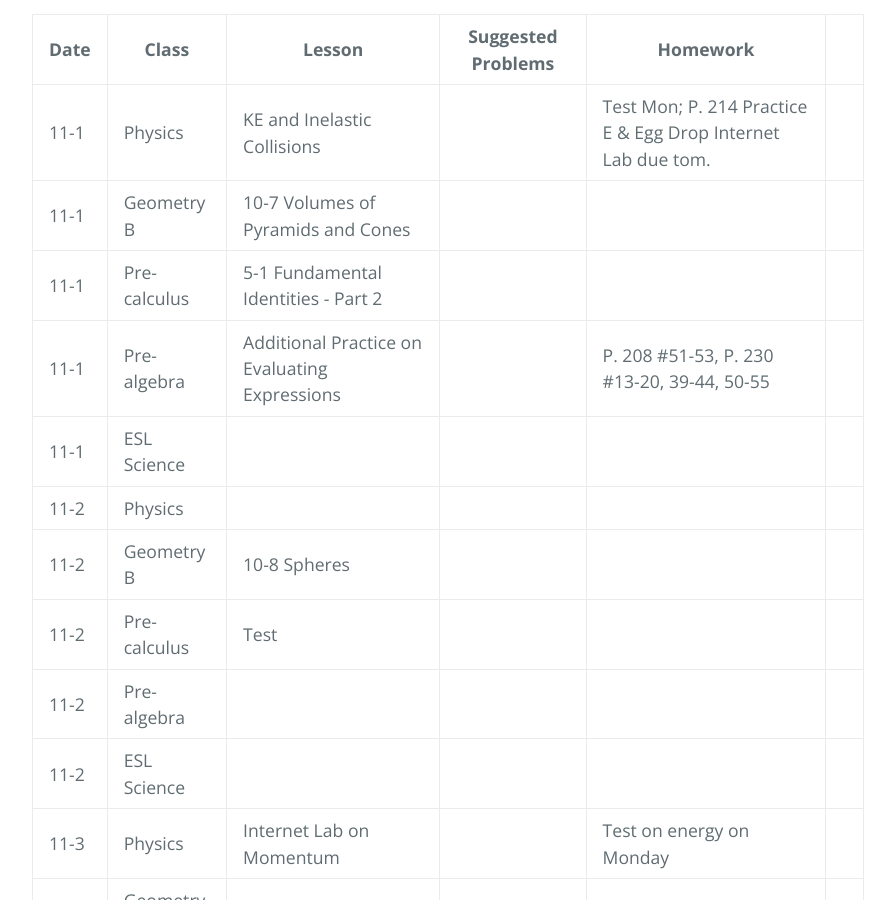
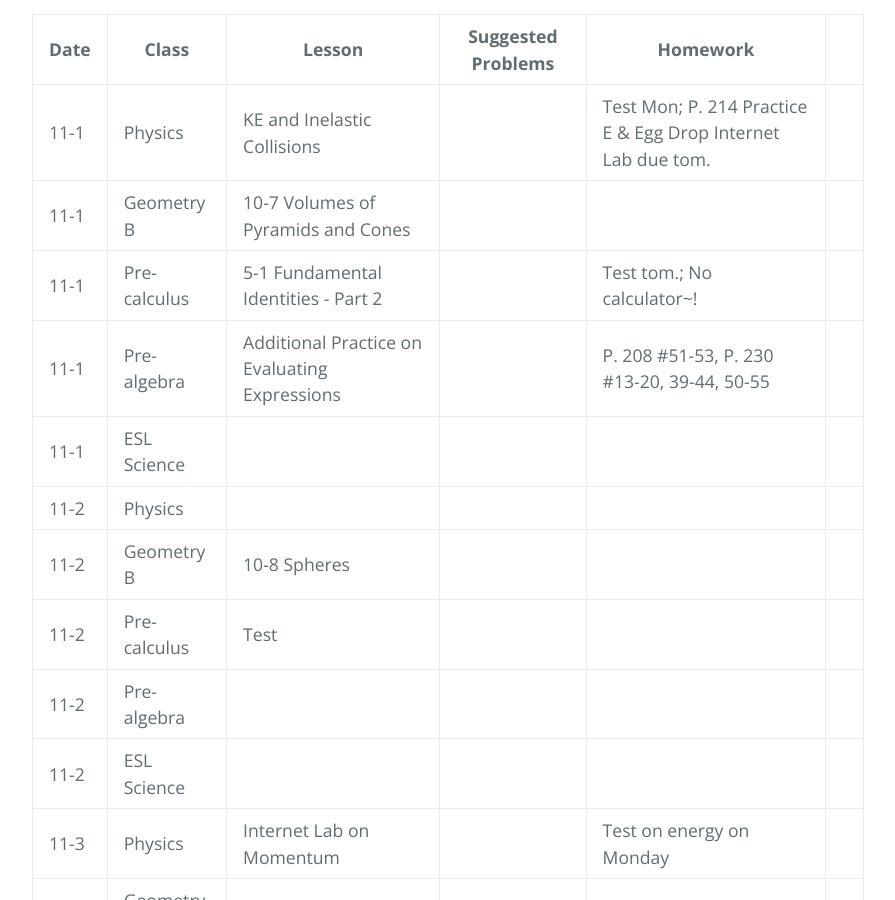
Before and after one commit to gpayoo/gpayoo, a Jekyll site: the page built from index.md, in a window 1280 px wide and 900 px high, scrolled down 554 px. Shown: the whole window, without its empty margins (192-1087 px from the left). Built offline with Jekyll 4.4.1, drawn with Linux system fonts in a browser that asks for light colours; our own code applies the rules of GitHub Pages for plain Markdown files.

Commit message:
Update index.md

```diff
--- a/index.md
+++ b/index.md
@@ -12,7 +12,7 @@ layout: default
 | ---- | ----- | ------ | -------- | ---
 | 11-1 | Physics | KE and Inelastic Collisions| | Test Mon; P. 214 Practice E & Egg Drop Internet Lab due tom.
 | 11-1 | Geometry B | 10-7 Volumes of Pyramids and Cones  | |   |
-| 11-1 | Pre-calculus | 5-1 Fundamental Identities - Part 2| |
+| 11-1 | Pre-calculus | 5-1 Fundamental Identities - Part 2| | Test tom.; No calculator~!
 | 11-1 | Pre-algebra | Additional Practice on Evaluating Expressions  | | P. 208 #51-53, P. 230 #13-20, 39-44, 50-55
 | 11-1 | ESL Science |  |  |
 | 11-2 | Physics |  | |
```
